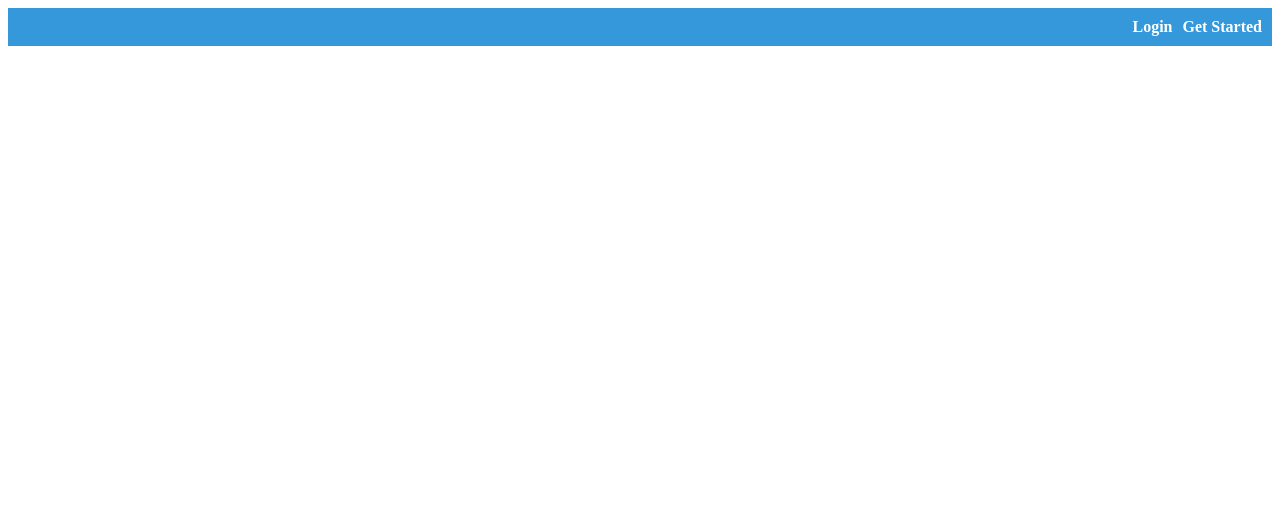
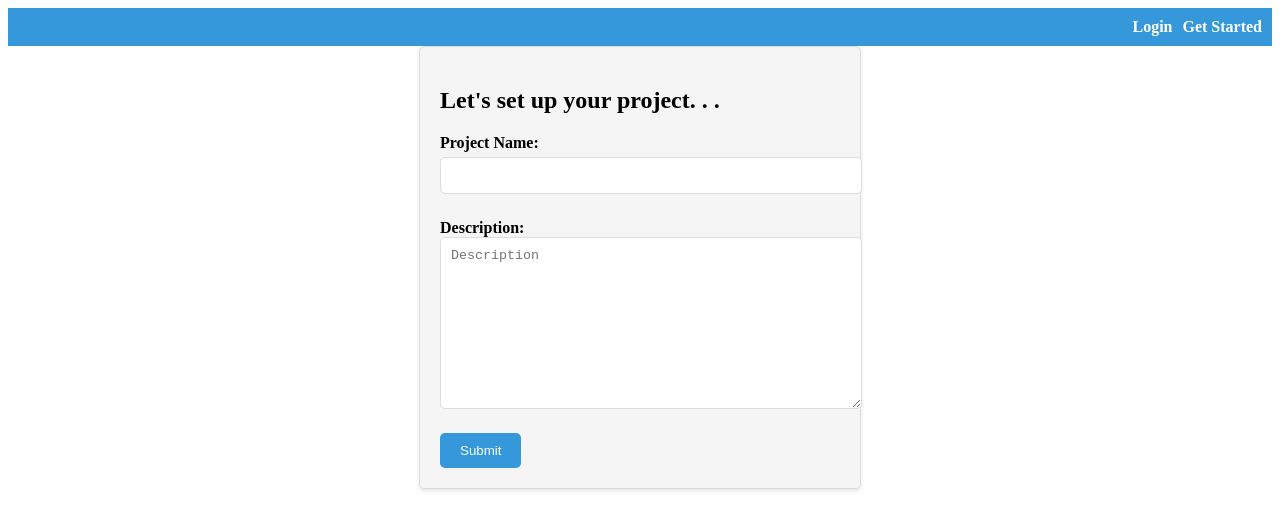
Before and after one commit to fullstackstorm/task-flow, a React (Create React App) app in the folder client/: page /createproject in a window 1280 px wide. Shown: the top 530 px of the page. Built offline with nearby package versions, Linux system fonts and the light colour scheme; no server answers.

Commit message:
Create projects.

```diff
--- a/client/src/components/App.js
+++ b/client/src/components/App.js
@@ -5,7 +5,7 @@ import MainPage from "./MainPage";
 import SignUpPage from "./SignUpPage";
 import LoginPage from "./LoginPage";
 import CreateTeamPage from "./CreateTeamPage";
-import ProjectPage from "./ProjectPage";
+import CreateProjectPage from "./CreateProjectPage";
 import Dashboard from "./Dashboard";
 
 function App()
@@ -29,8 +29,8 @@ function App()
         <Route exact path="/createteam">
           <CreateTeamPage />
         </Route>
-        <Route exact path="/project/:id">
-          <ProjectPage />
+        <Route exact path="/createproject">
+          <CreateProjectPage />
         </Route>
       </Switch>
     </div>
--- /dev/null
+++ b/client/src/components/CreateProjectForm.js
@@ -0,0 +1,138 @@
+import React from "react";
+import { Formik, Field, Form, ErrorMessage} from "formik";
+import * as Yup from "yup";
+import { useHistory } from "react-router-dom";
+import TextAreaField from "./TextAreaField";
+import styled from "styled-components";
+
+const FormContainer = styled.div`
+  background-color: #f5f5f5;
+  padding: 20px;
+  border: 1px solid #ddd;
+  border-radius: 5px;
+  box-shadow: 0 2px 4px rgba(0, 0, 0, 0.1);
+  width: 400px;
+  margin: 0 auto;
+`;
+
+const FormHeading = styled.h2`
+  font-size: 24px;
+  margin-bottom: 20px;
+`;
+
+const FormGroup = styled.div`
+  margin-bottom: 20px;
+`;
+
+const Label = styled.label`
+  font-weight: bold;
+`;
+
+const FormField = styled(Field)`
+  width: 100%;
+  padding: 10px;
+  border: 1px solid #ddd;
+  border-radius: 5px;
+  margin: 5px 0; /* Add margin for spacing */
+`;
+
+const ErrorMessageContainer = styled.div`
+  color: red;
+`;
+
+const SubmitButton = styled.button`
+  background-color: #3498db;
+  color: #fff;
+  padding: 10px 20px;
+  border: none;
+  border-radius: 5px;
+  cursor: pointer;
+`;
+
+function CreateProjectForm()
+{
+    const history = useHistory();
+    const initialValues = {
+        name: "",
+        description: "",
+    };
+
+    const validationSchema = Yup.object({
+        name: Yup.string().required("Required"),
+        description: Yup.string()
+    });
+
+    const onSubmit = async (values, { setSubmitting }) =>
+    {
+        try
+        {
+            fetch("/projects", {
+                method: "POST",
+                headers: {
+                    "Content-Type": "application/json",
+                },
+                body: JSON.stringify(values),
+            })
+                .then((response) =>
+                {
+                    if (!response.ok)
+                    {
+                        throw new Error(`HTTP error! Status: ${response.status}`);
+                    }
+                    return response.json(); // Parse the JSON response
+                })
+                .then((data) =>
+                {
+                    const projectID = data.id; // Extract the projectId from the response
+                    const projectPath = `/project/${projectID}`;
+
+                    setSubmitting(false);
+                    history.push(projectPath); // Redirect to the project page
+                })
+                .catch((error) =>
+                {
+                    console.error("Error:", error);
+                    setSubmitting(false);
+                });
+        } catch (error)
+        {
+            console.error("Error:", error);
+            setSubmitting(false);
+        }
+    }
+
+
+    return (
+        <FormContainer>
+            <FormHeading>Let's set up your project. . .</FormHeading>
+            <Formik
+                initialValues={initialValues}
+                validationSchema={validationSchema}
+                onSubmit={onSubmit}
+            >
+                {() => (
+                    <Form>
+                        <FormGroup>
+                            <Label>Project Name:</Label>
+                            <FormField type="text" name="name" />
+                            <ErrorMessage name="name" component={ErrorMessageContainer} />
+                        </FormGroup>
+                        <FormGroup>
+                            <Label>Description:</Label>
+                            <Field
+                                component={TextAreaField} // Use the custom component
+                                name="description"
+                                placeholder="Description"
+                            />
+                        </FormGroup>
+                        <SubmitButton type="submit">Submit</SubmitButton>
+                    </Form>
+                )}
+            </Formik>
+        </FormContainer>
+    );
+}
+
+
+
+export default CreateProjectForm;
--- /dev/null
+++ b/client/src/components/CreateProjectPage.js
@@ -0,0 +1,12 @@
+import React from 'react';
+import CreateProjectForm from './CreateProjectForm'
+
+function CreateProjectPage(){
+    return (
+        <div className="project-form">
+            <CreateProjectForm></CreateProjectForm>
+        </div>
+    )
+}
+
+export default CreateProjectPage;
--- a/client/src/components/LeftNavigationBar.js
+++ b/client/src/components/LeftNavigationBar.js
@@ -98,7 +98,9 @@ function LeftNavigationBar()
             <SubItem>
               <Link to="/createteam">Team</Link>
             </SubItem>
-            <SubItem>Project</SubItem>
+            <SubItem>
+              <Link to="/createproject">Project</Link>
+            </SubItem>
           </SubList>
         </NavItem>
         <NavItem onClick={toggleTeams}>
```
Also changed, not shown: 1 other file (tests, documents, lock files or other folders).
